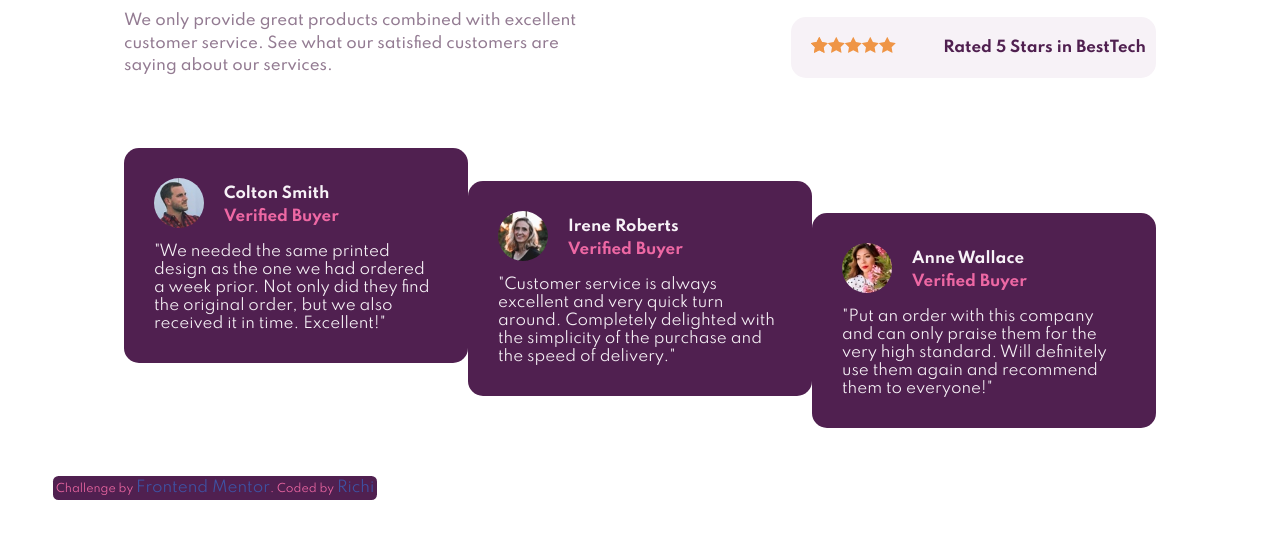
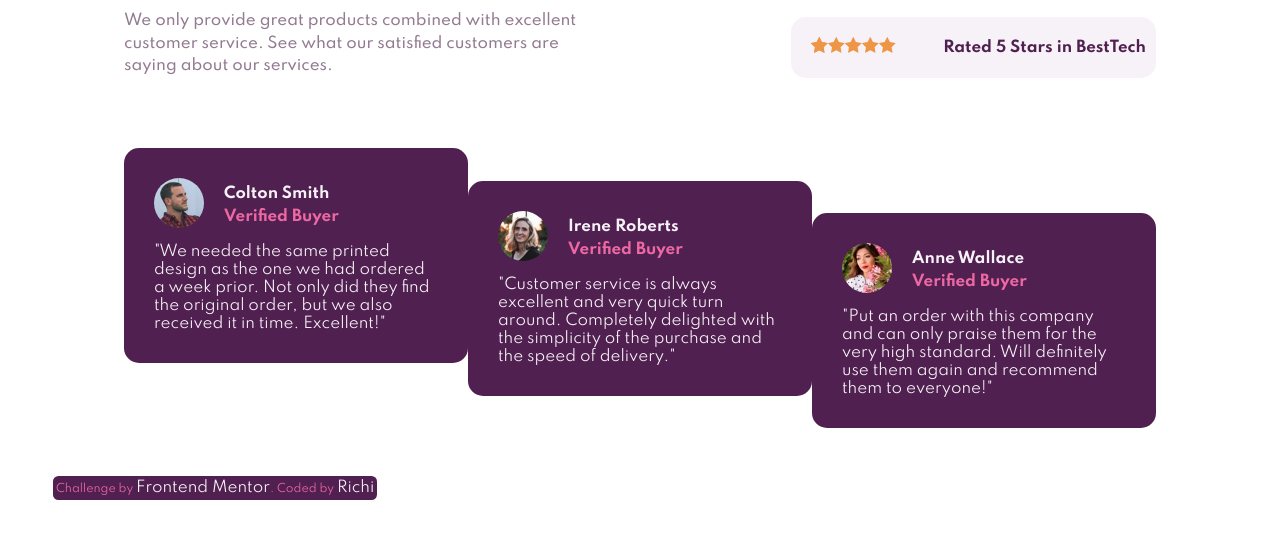
Before and after one commit to AndresRicardo/social-proof-section-master, a plain HTML site: page index.html in a window 1280 px wide. Shown: the part 210-748 px from the top of the page. Drawn offline with Linux system fonts and the light colour scheme.

Commit message:
some things moved jajaj

```diff
--- a/index.html
+++ b/index.html
@@ -20,10 +20,6 @@
     .attribution {
       font-size: 11px;
       text-align: center;
-    }
-
-    .attribution a {
-      color: hsl(228, 45%, 44%);
     }
   </style>
 </head>
```
